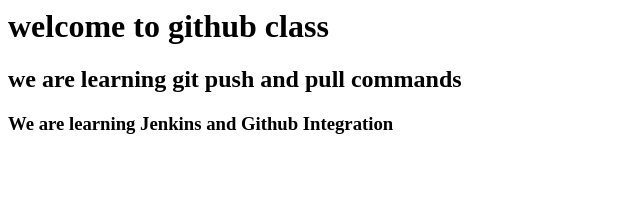
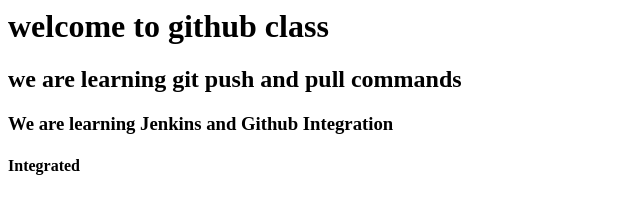
Before and after one commit to skfathimabi7/Myfirstrepo, a plain HTML site: page index.html in a window 1280 px wide. Shown: the full height of the page, 0-640 px from the left. Drawn offline with Linux system fonts and the light colour scheme.

Commit message:
Update index.html

```diff
--- a/index.html
+++ b/index.html
@@ -1,3 +1,4 @@
 <h1>welcome to github class</h1>
 <h2>we are learning git push and pull commands</h2>
 <h3>We are learning Jenkins and Github Integration</h3>
+<h4>Integrated</h4>
```
